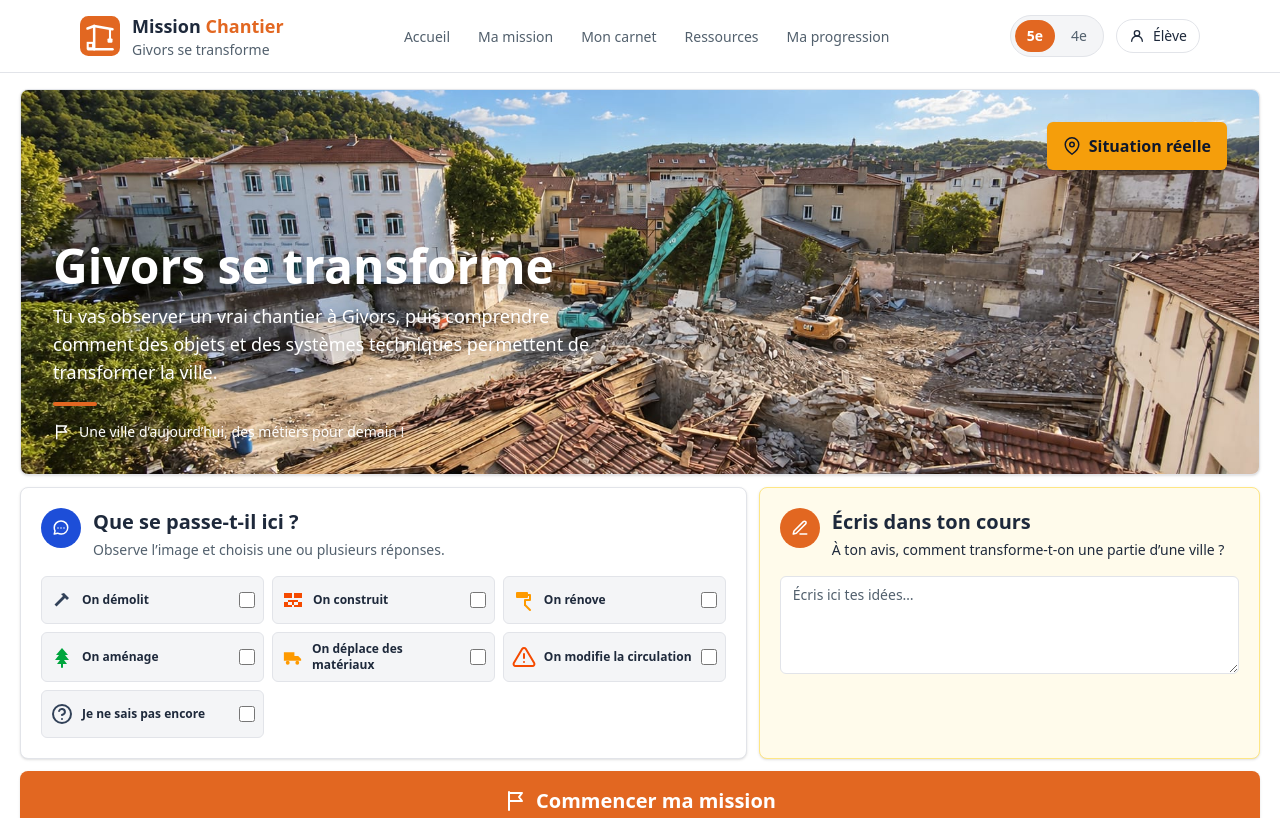
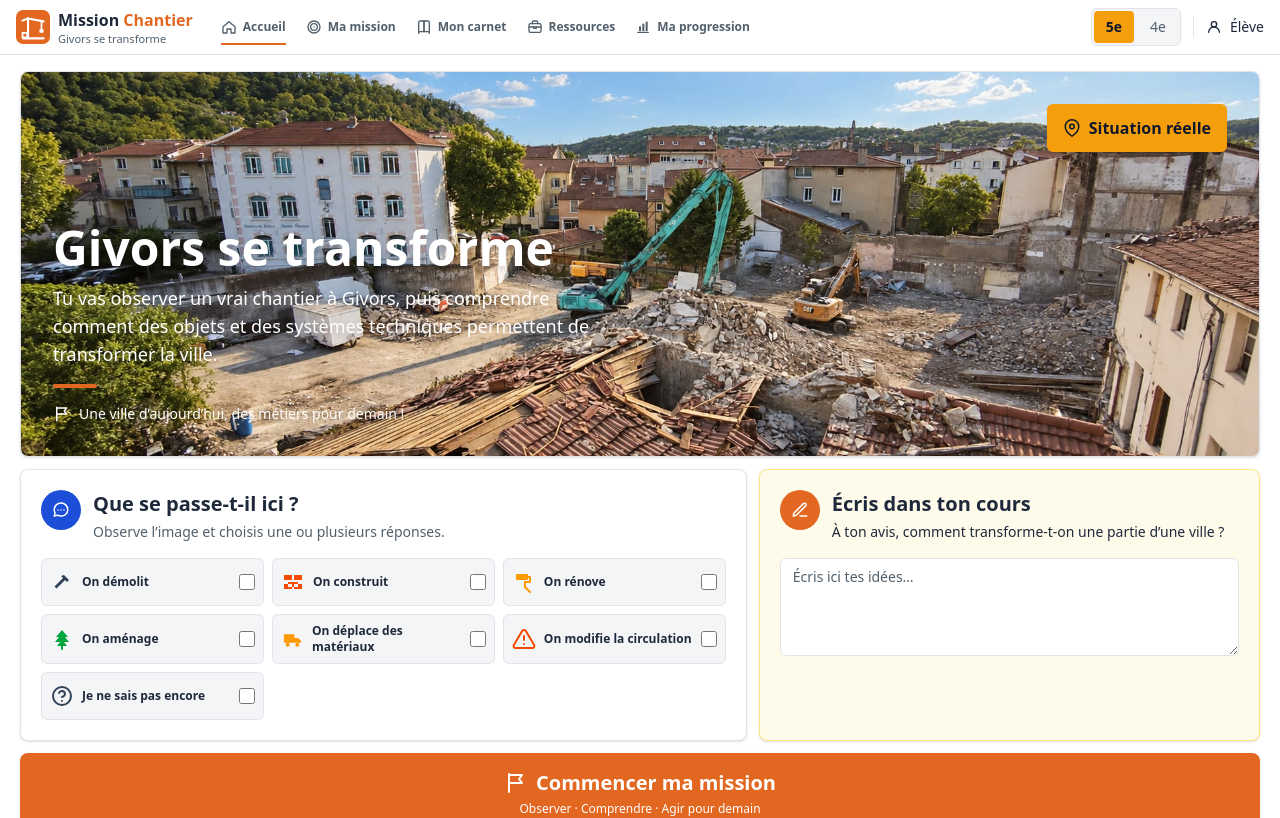
Before and after one commit to ydimauro/mission-chantier, a Next.js app: page / in a window 1280 px wide. Shown: the top 818 px of the page. Built offline with nearby package versions, Linux system fonts and the light colour scheme.

Commit message:
style: moderniser la barre de navigation

```diff
--- a/src/components/layout/Header.tsx
+++ b/src/components/layout/Header.tsx
@@ -1,35 +1,58 @@
+"use client";
+
 import Link from "next/link";
+import { usePathname } from "next/navigation";
 import { APP_NAME, APP_TAGLINE } from "@content/config";
 import { NAV_ITEMS } from "@content/navigation";
 import { AppMark } from "@/components/ui/AppMark";
+import { BookIcon, BriefcaseIcon, ChartBarIcon, HomeIcon, TargetIcon } from "@/components/ui/icons";
 import { LevelSwitch } from "@/components/layout/LevelSwitch";
 import { UserBadge } from "@/components/layout/UserBadge";
 
+function NavigationIcon({ href }: { href: string }) {
+  switch (href) {
+    case "/":
+      return <HomeIcon className="h-4 w-4" />;
+    case "/mission":
+      return <TargetIcon className="h-4 w-4" />;
+    case "/carnet":
+      return <BookIcon className="h-4 w-4" />;
+    case "/ressources":
+      return <BriefcaseIcon className="h-4 w-4" />;
+    case "/progression":
+      return <ChartBarIcon className="h-4 w-4" />;
+  }
+}
+
 export function Header() {
+  const pathname = usePathname();
+
   return (
     <header className="border-b border-border bg-surface">
-      <div className="mx-auto flex max-w-6xl flex-wrap items-center justify-between gap-4 px-4 py-3">
-        <Link href="/" className="flex items-center gap-3">
-          <AppMark size={40} />
+      <div className="mx-auto flex max-w-7xl flex-wrap items-center gap-x-5 gap-y-2 px-4 py-2">
+        <Link href="/" className="flex shrink-0 items-center gap-2">
+          <AppMark size={34} />
           <span className="leading-tight">
-            <span className="block text-lg font-bold text-ink">
+            <span className="block text-base font-bold text-ink">
               {APP_NAME.split(" ")[0]}{" "}
               <span className="text-brand">
                 {APP_NAME.split(" ").slice(1).join(" ")}
               </span>
             </span>
-            <span className="block text-sm text-ink-muted">{APP_TAGLINE}</span>
+            <span className="block text-[11px] text-ink-muted">{APP_TAGLINE}</span>
           </span>
         </Link>
 
-        <nav aria-label="Navigation principale">
-          <ul className="flex flex-wrap items-center gap-1">
+        <nav aria-label="Navigation principale" className="min-w-0 flex-1">
+          <ul className="flex min-w-max items-center gap-1">
             {NAV_ITEMS.map((item) => (
               <li key={item.href}>
                 <Link
                   href={item.href}
-                  className="rounded-md px-3 py-2 text-sm font-medium text-ink-muted hover:bg-surface-muted hover:text-ink"
+                  aria-current={pathname === item.href ? "page" : undefined}
+                  className={`relative flex min-h-9 items-center gap-1.5 px-2 text-xs font-semibold text-ink-muted hover:bg-surface-muted hover:text-ink ${pathname === item.href ? "text-ink after:absolute after:inset-x-2 after:bottom-0 after:h-0.5 after:bg-brand" : ""}`}
                 >
+                  <NavigationIcon href={item.href} />
                   {item.label}
                 </Link>
               </li>
@@ -37,7 +60,7 @@ export function Header() {
           </ul>
         </nav>
 
-        <div className="flex items-center gap-3">
+        <div className="ml-auto flex shrink-0 items-center gap-3">
           <LevelSwitch />
           <UserBadge />
         </div>
--- a/src/components/layout/LevelSwitch.tsx
+++ b/src/components/layout/LevelSwitch.tsx
@@ -11,7 +11,7 @@ export function LevelSwitch() {
     <div
       role="group"
       aria-label={LEVEL_SWITCH_LABEL}
-      className="flex items-center gap-1 rounded-full border border-border bg-surface-muted p-1"
+      className="flex items-center gap-1 rounded-md border border-border bg-surface-muted p-0.5"
     >
       {LEVELS.map((candidate) => {
         const isActive = candidate === level;
@@ -23,8 +23,8 @@ export function LevelSwitch() {
             onClick={() => setLevel(candidate)}
             className={
               isActive
-                ? "rounded-full bg-brand px-3 py-1.5 text-sm font-semibold text-brand-contrast"
-                : "rounded-full px-3 py-1.5 text-sm font-medium text-ink-muted hover:text-ink"
+                ? "rounded-sm bg-accent px-3 py-1.5 text-sm font-semibold text-slate-900"
+                : "rounded-sm px-3 py-1.5 text-sm font-medium text-ink-muted hover:text-ink"
             }
           >
             {LEVEL_LABELS[candidate]}
--- a/src/components/layout/UserBadge.tsx
+++ b/src/components/layout/UserBadge.tsx
@@ -13,7 +13,7 @@ export function UserBadge() {
   const label = snapshot.status === "ready" ? snapshot.file.studentCode : USER_BADGE_LABEL;
 
   return (
-    <span className="flex items-center gap-2 rounded-full border border-border bg-surface px-3 py-1.5 text-sm font-medium text-ink">
+    <span className="flex items-center gap-2 border-l border-border pl-3 text-sm font-medium text-ink">
       <svg
         viewBox="0 0 24 24"
         width="16"
--- a/src/components/ui/icons.tsx
+++ b/src/components/ui/icons.tsx
@@ -71,6 +71,36 @@ export function MapPinIcon({ className }: IconProps) {
     <svg {...commonProps} className={className}>
       <path d="M21 10c0 7-9 13-9 13s-9-6-9-13a9 9 0 0 1 18 0z" />
       <circle cx="12" cy="10" r="3" />
+    </svg>
+  );
+}
+
+export function HomeIcon({ className }: IconProps) {
+  return (
+    <svg {...commonProps} className={className}>
+      <path d="M3 11.5L12 4l9 7.5V21h-6v-6H9v6H3z" />
+    </svg>
+  );
+}
+
+export function BriefcaseIcon({ className }: IconProps) {
+  return (
+    <svg {...commonProps} className={className}>
+      <rect x="3" y="7" width="18" height="13" rx="2" />
+      <path d="M8 7V5a2 2 0 0 1 2-2h4a2 2 0 0 1 2 2v2" />
+      <path d="M3 12h18" />
+      <path d="M10 12v2h4v-2" />
+    </svg>
+  );
+}
+
+export function ChartBarIcon({ className }: IconProps) {
+  return (
+    <svg {...commonProps} className={className}>
+      <line x1="4" y1="20" x2="20" y2="20" />
+      <rect x="6" y="11" width="3" height="7" fill="currentColor" stroke="none" />
+      <rect x="11" y="7" width="3" height="11" fill="currentColor" stroke="none" />
+      <rect x="16" y="4" width="3" height="14" fill="currentColor" stroke="none" />
     </svg>
   );
 }
```
